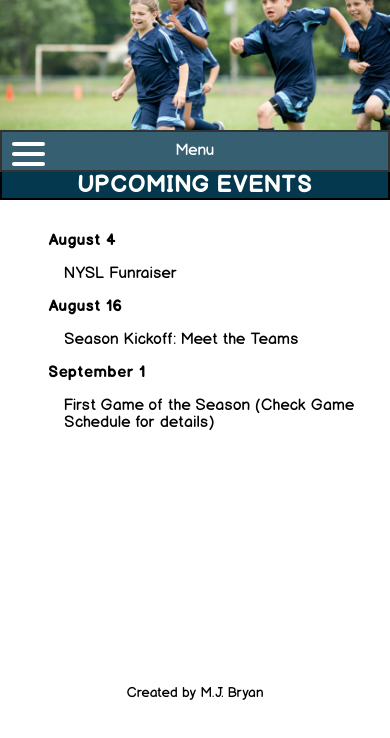
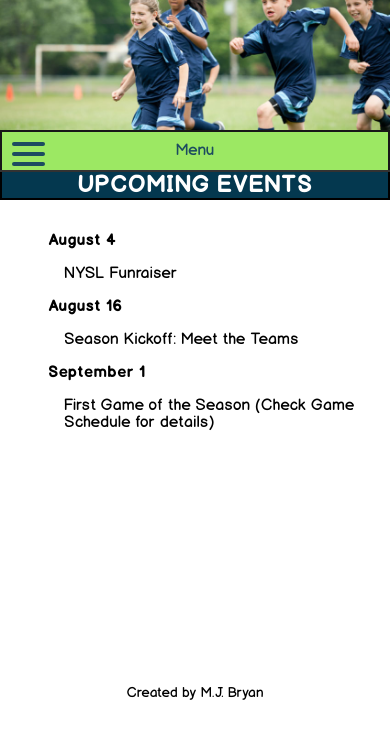
Before and after one commit to mjbryan10/NYSL-Project-Website, a plain HTML site: page index.html in a window 390 px wide. Shown: the part 210-948 px from the top of the page. Drawn offline with Linux system fonts and the light colour scheme.

Commit message:
Hamburger styles bright green

```diff
--- a/styles/nysl_mb.css
+++ b/styles/nysl_mb.css
@@ -577,15 +577,15 @@ fieldset ul {
     .hamburger-menu {
         font-family: inherit;
         width: 100%;
-        background-color: rgb(4,56,79);
-        background-color: rgb(4,56,79);
+        background-color: rgb(146, 230, 83);
+        /* background-color: rgb(4,56,79); */
         border-top: 2px solid black;
         border-left: 2px solid black;
         border-right: 2px solid black;
         padding:0.65em;
         transition: 0.5s cubic-bezier(0.77,0.2,0.05,1.0);
-        opacity: .8;
-        color: white;
+        opacity: .9;
+        color: rgb(4,56,79);
         display: flex;
         flex-flow: row nowrap;
         cursor: pointer;
@@ -613,7 +613,8 @@ fieldset ul {
     .hamburger-container span {
         height: 4px;
         width: 33px;
-        background-color: white;
+        /* background-color: white; */
+        background-color: rgb(4,56,79);
         display: block;
         border-radius: 3px;
         position: relative;
@@ -644,4 +645,9 @@ fieldset ul {
     .hamburger-menu>span{
         width: 100%;
     }
+    /* .hamburger-menu.active>span {
+        text-decoration: line-through;
+        font-size: 0;
+        min-height: 16px;
+    } */
 }
```
